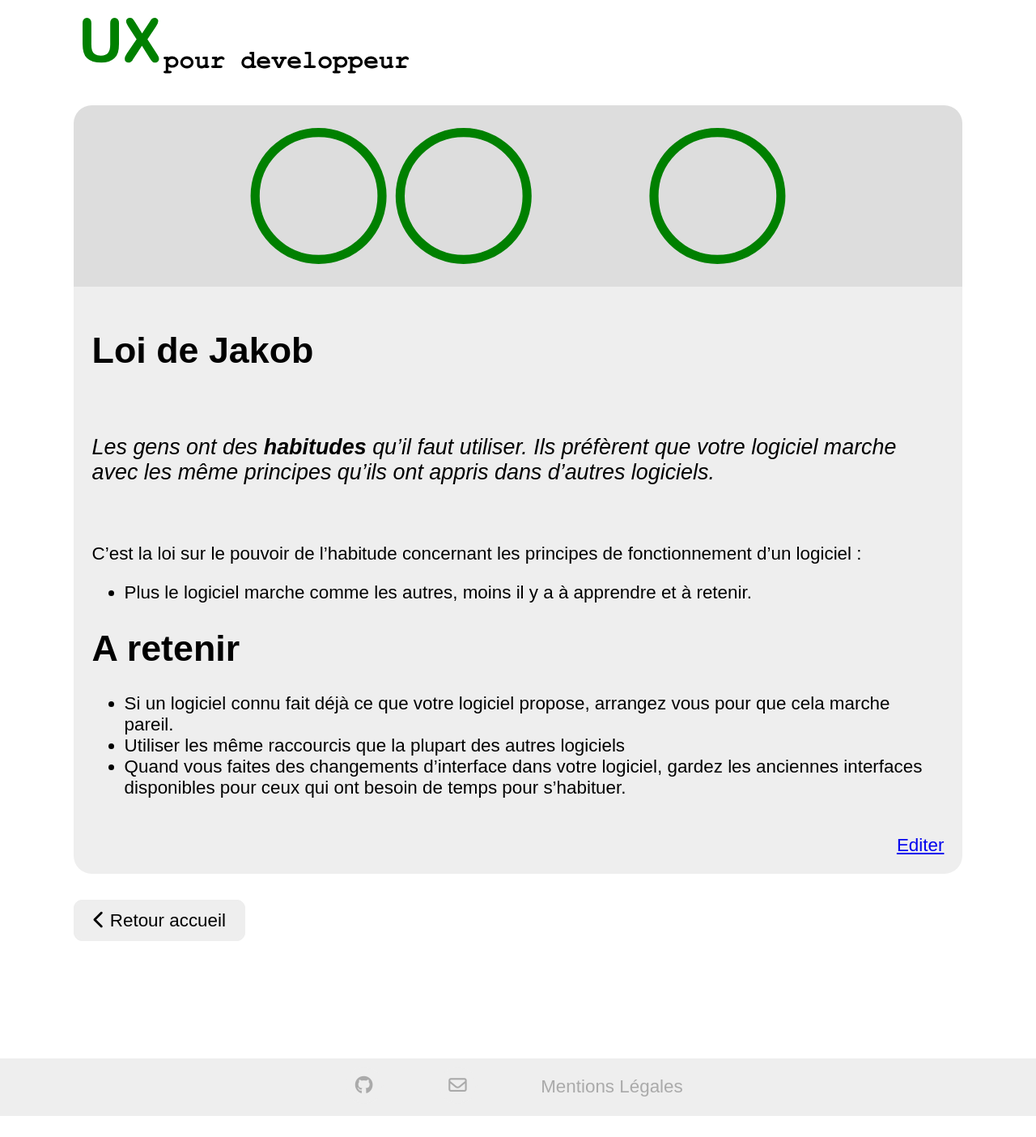
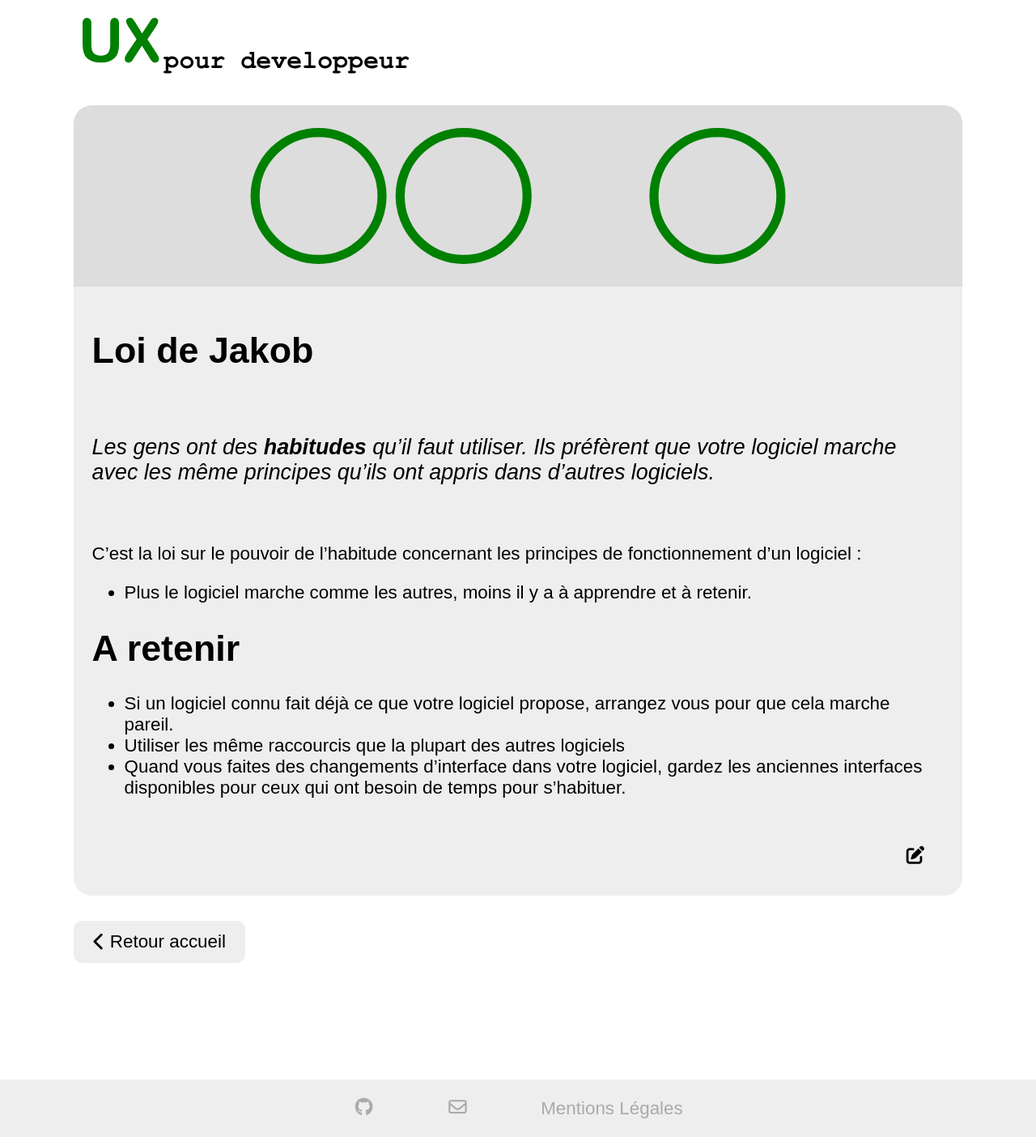
Before and after one commit to ux-lois/ux-lois.github.io, a Jekyll site: the page built from docs/_cards/04-jakob.md, in a window 1280 px wide. Shown: the whole page at 81% size. Built offline with Jekyll 4.4.1, drawn with Linux system fonts in a browser that asks for light colours; nearby versions of some CDN libraries; before the commit the page ends 1378 px from its top, so only the background shows below that.

Commit message:
dev: editing

```diff
--- a/docs/_layouts/card-details.html
+++ b/docs/_layouts/card-details.html
@@ -32,8 +32,12 @@
         <div class="excerpt">{{ page.excerpt | markdownify }}</div>
         <div class="the-content">{{ content }}</div>
         <div class="edition">
-          <a target="_blank" href="{{ site.github_cards }}/{{ page.name }}">
-            Editer
+          <a
+            class="button"
+            target="_blank"
+            href="{{ site.github_cards }}/{{ page.name }}"
+          >
+            <i class="fa-solid fa-pen-to-square"></i>
           </a>
         </div>
       </div>
```
